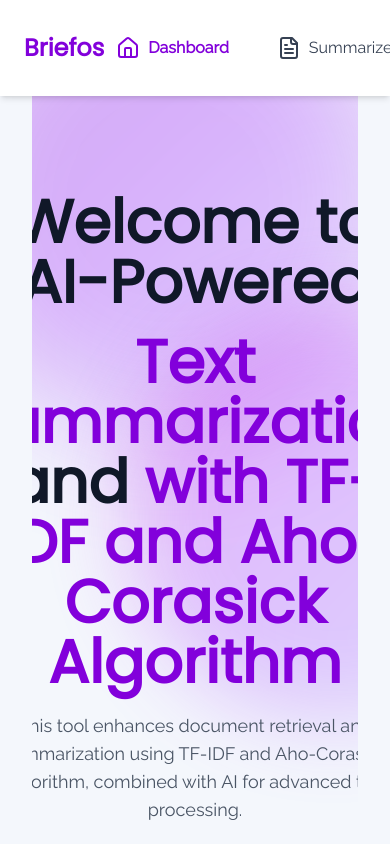
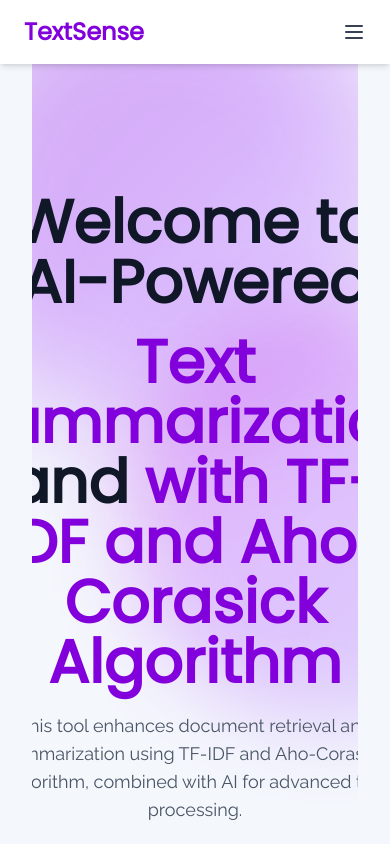
Before and after one commit to dperrr/text-summarization, a React (Vite) app: page / in a window 390 px wide. Shown: the top 844 px of the page. Built offline with nearby package versions, Linux system fonts and the light colour scheme.

Commit message:
Updated the navbar to become responsive

```diff
--- a/src/components/Navbar.jsx
+++ b/src/components/Navbar.jsx
@@ -1,21 +1,46 @@
+import { useState } from "react";
 import { Link, useLocation } from "react-router-dom";
-import { Home, FileText, Search, Book, Info } from "lucide-react";
+import { Home, FileText, Book, Info, Menu, X } from "lucide-react";
 
 function Navbar() {
   const location = useLocation();
+  const [isOpen, setIsOpen] = useState(false);
 
   return (
     <div className="w-full fixed top-0 left-0 bg-white shadow-md z-50">
       <div className="flex items-center justify-between px-6 py-4">
-        <h1 className="text-2xl font-bold text-purple-700">Briefos</h1>
-        <nav className="flex space-x-6">
+        <h1 className="text-2xl font-bold text-purple-700">TextSense</h1>
+
+
+        <button
+          className="md:hidden text-gray-700 hover:text-purple-700"
+          onClick={() => setIsOpen(!isOpen)}
+        >
+          {isOpen ? <X /> : <Menu />}
+        </button>
+
+
+        <nav className="hidden md:flex space-x-6">
           <NavbarLink to="/" icon={<Home />} label="Dashboard" location={location} />
           <NavbarLink to="/summarizer" icon={<FileText />} label="Summarizer" location={location} />
           <NavbarLink to="/documentation" icon={<Book />} label="Documentation" location={location} />
           <NavbarLink to="/about" icon={<Info />} label="About Us" location={location} />
-           <NavbarLink to="/overall" icon={<Info />} label="Overall" location={location} />
+          <NavbarLink to="/overall" icon={<Info />} label="Overall" location={location} />
         </nav>
       </div>
+
+
+      {isOpen && (
+        <div className="md:hidden bg-white shadow-md border-t">
+          <nav className="flex flex-col space-y-2 px-6 py-4">
+            <NavbarLink to="/" icon={<Home />} label="Dashboard" location={location} />
+            <NavbarLink to="/summarizer" icon={<FileText />} label="Summarizer" location={location} />
+            <NavbarLink to="/documentation" icon={<Book />} label="Documentation" location={location} />
+            <NavbarLink to="/about" icon={<Info />} label="About Us" location={location} />
+            <NavbarLink to="/overall" icon={<Info />} label="Overall" location={location} />
+          </nav>
+        </div>
+      )}
     </div>
   );
 }
@@ -24,7 +49,9 @@ const NavbarLink = ({ to, icon, label, location }) => (
   <Link
     to={to}
     className={`flex items-center space-x-2 px-3 py-2 rounded-md transition ${
-      location.pathname === to ? "text-purple-700 font-bold" : "text-gray-700 hover:text-purple-700"
+      location.pathname === to
+        ? "text-purple-700 font-bold"
+        : "text-gray-700 hover:text-purple-700"
     }`}
   >
     {icon}
```
